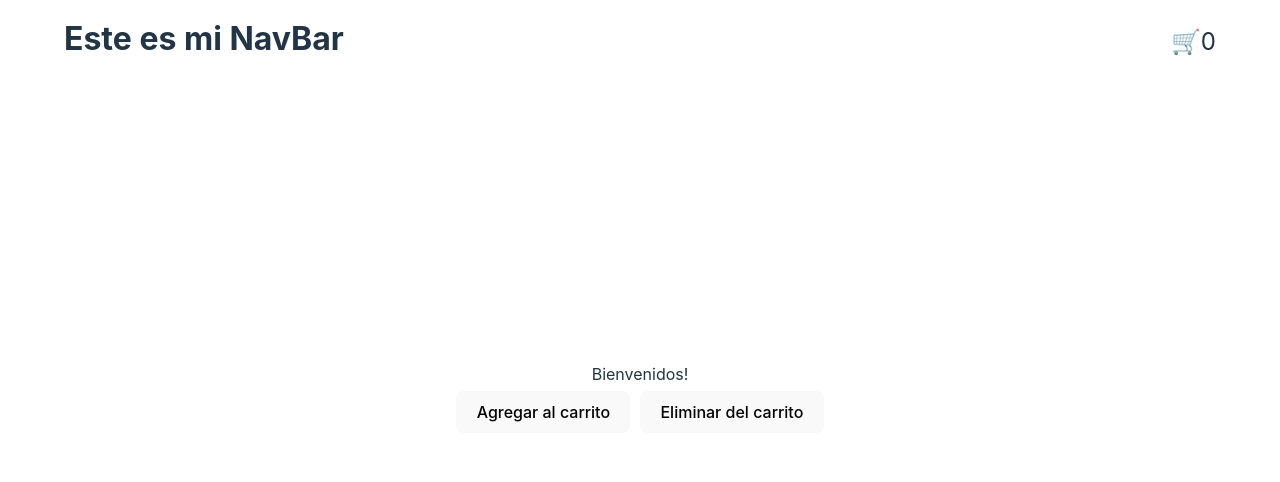
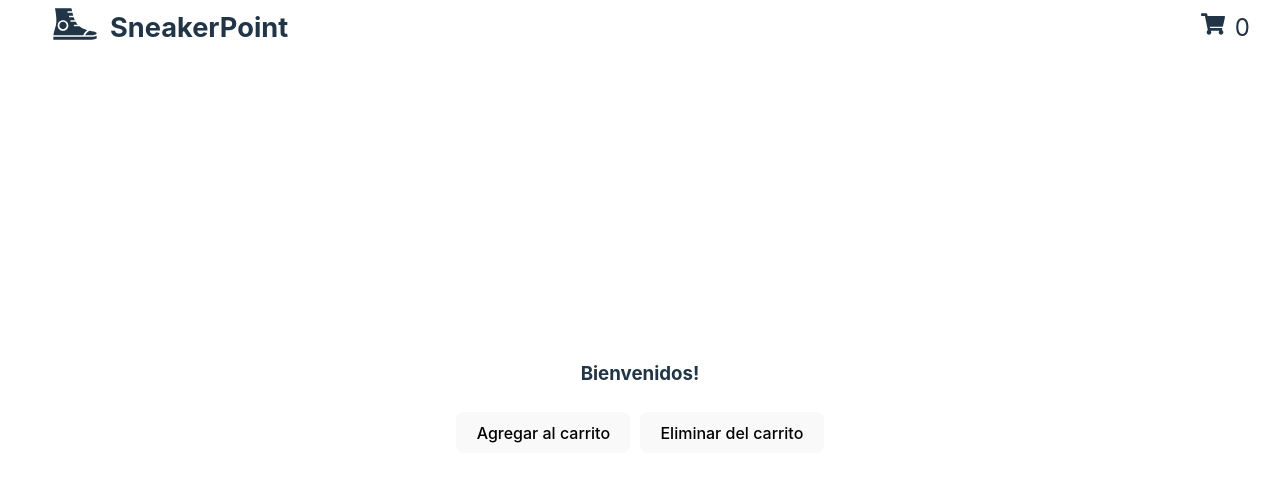
Before and after one commit to LucasCarde/CreaTuLanding1-Cardenau, a React (Vite) app: page / in a window 1280 px wide. Shown: the top 482 px of the page. Built offline with nearby package versions, Linux system fonts and the light colour scheme.

Commit message:
cambiosEsteticos

```diff
--- a/package.json
+++ b/package.json
@@ -13,7 +13,8 @@
     "bootstrap": "^5.3.3",
     "react": "^18.3.1",
     "react-bootstrap": "^2.10.5",
-    "react-dom": "^18.3.1"
+    "react-dom": "^18.3.1",
+    "react-icons": "^5.3.0"
   },
   "devDependencies": {
     "@eslint/js": "^9.11.1",
--- a/src/App.css
+++ b/src/App.css
@@ -41,22 +41,45 @@
   color: #888;
 }
 
-.navbar{
+#navbar{
   display: flex;
+  justify-content: flex-end;
   position: absolute;
   top: 0;
   left: 0;
   width: 100%;
 }
 
-#nombreTienda{
-  font-size: 2rem;
+.logoZapas{
+  font-size: 3rem;
+  left: 4%;
   position: absolute;
-  left: 5%;
 }
 
-#logoCarrito{
+.nombreTienda{
+  font-size: 1.7rem;
+  position: absolute;
+  left: 110px;
+  margin-top: 13px;
+}
+
+.carrito{
+  margin: 10px;
+  margin-right: 30px;
   font-size: 1.5rem;
-  position: absolute;
-  right: 5%;
+  position: relative;
+
 }
+
+.logoCarrito{
+  margin-right: 10px;
+}
+
+.links{
+  display: flex;
+  flex-direction: row-reverse;
+  color: rgba(255, 255, 255, 0.87);
+  margin: auto 10px;
+  margin-top: 20px;
+  float: inline-end;
+}
--- a/src/App.jsx
+++ b/src/App.jsx
@@ -5,10 +5,12 @@ import NavBar from './components/NavBar/Navbar'
 
 function App() {
   const [carrito, setCarrito] = useState(0);
+
   const agregarAlCarrito = () =>{
     setCarrito(carrito+1)
     console.log(carrito)
   }
+
   const eliminarDelCarrito = () =>{
     carrito!=0?setCarrito(carrito-1):carrito;
     console.log(carrito)
--- a/src/components/CartWidget/CartWidget.jsx
+++ b/src/components/CartWidget/CartWidget.jsx
@@ -1,9 +1,11 @@
 /* eslint-disable react/prop-types */
 import 'react'
+import { FaShoppingCart } from "react-icons/fa";
+
 
 const CartWidget = ({mensaje}) => {
   return (
-    <div>{mensaje}</div>
+    <p className='carrito'><FaShoppingCart className='logoCarrito'></FaShoppingCart>{mensaje}</p>
   )
 }
 
--- a/src/components/ItemListContainer/ItemListContainer.jsx
+++ b/src/components/ItemListContainer/ItemListContainer.jsx
@@ -5,7 +5,7 @@ import Button from '../Button/Button';
 const ItemListContainer = ({mensaje, agregarAlCarrito, eliminarDelCarrito}) => {
     return (
     <>
-        <div>{mensaje}</div>
+        <h3>{mensaje}</h3>
         <Button mensaje='Agregar al carrito' fn={agregarAlCarrito}></Button>
         <Button mensaje='Eliminar del carrito' fn={eliminarDelCarrito}></Button>
     </>
--- /dev/null
+++ b/src/components/Link/Link.jsx
@@ -0,0 +1,7 @@
+import 'react'
+
+const Link = ({url, mensaje}) => {
+    return (<a href={url} className='links'>{mensaje}</a>)
+}
+
+export default Link
--- a/src/components/NavBar/Navbar.jsx
+++ b/src/components/NavBar/Navbar.jsx
@@ -1,10 +1,17 @@
 import 'react'
+import CartWidget from '../CartWidget/CartWidget'
+import { GiConverseShoe } from "react-icons/gi";
+import Link from '../Link/Link';
 
 function NavBar({carrito}){
   return(
-    <div className='navbar'>
-      <h1 id='nombreTienda'>Este es mi NavBar</h1>
-      <p id='logoCarrito'>🛒{carrito}</p>
+    <div id='navbar'>
+      <GiConverseShoe className='logoZapas'/>
+      <h1 className='nombreTienda'>SneakerPoint</h1>
+      <Link mensaje ='Hombre' url=''></Link>
+      <Link mensaje ='Mujer' url=''></Link>
+      <Link mensaje ='Niños' url=''></Link>
+      <CartWidget mensaje = {carrito}></CartWidget>
     </div>
   )
 }
```
Also changed, not shown: 1 other file (tests, documents, lock files or other folders).
